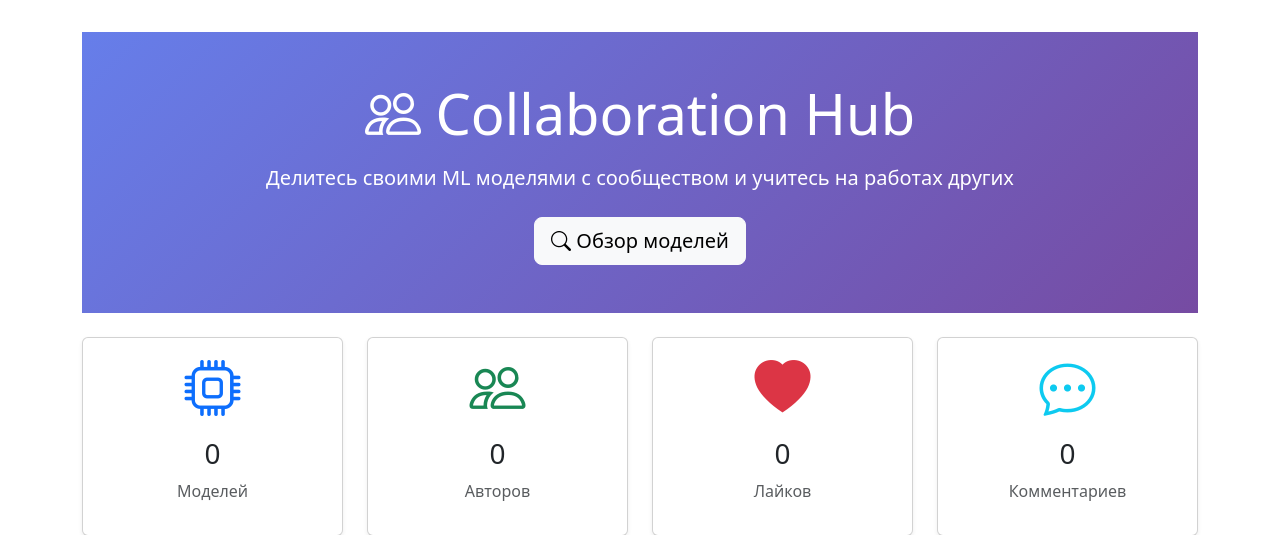
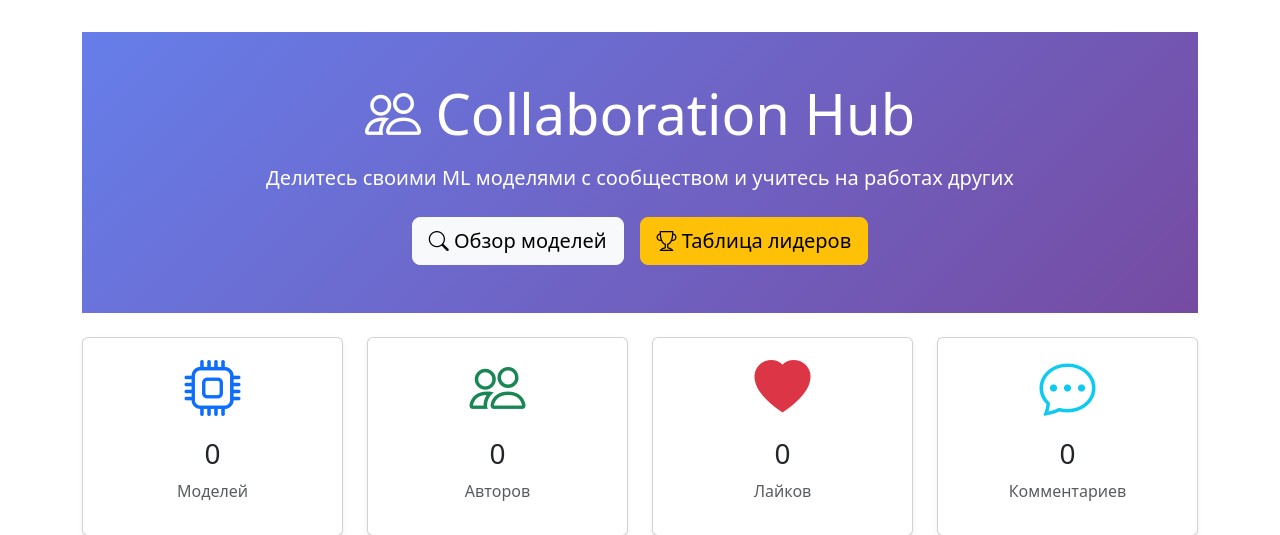
Before and after one commit to bekrahoon/ML-Playground, a Django app: page /collaboration/ in a window 1280 px wide. Shown: the part 62-597 px from the top of the page. Run offline with Django 4.2, Linux system fonts and the light colour scheme; data that the repository does not hold is empty; parts of the project's set-up code (start-up, migrations or seed data) failed here and were passed over.

Commit message:
Add button to leaderboard page in home.html

```diff
--- a/collaboration/templates/collaboration/home.html
+++ b/collaboration/templates/collaboration/home.html
@@ -16,6 +16,10 @@
             <a href="{% url 'collaboration:model_list' %}" class="btn btn-light btn-lg">
                 <i class="bi bi-search"></i> Обзор моделей
             </a>
+            <a href="{% url 'collaboration:leaderboard' %}" class="btn btn-warning btn-lg">
+                <i class="bi bi-trophy"></i> Таблица лидеров
+            </a>
+
             {% if user.is_authenticated %}
                 <a href="{% url 'datasets:model_list' %}" class="btn btn-outline-light btn-lg">
                     <i class="bi bi-upload"></i> Опубликовать модель
```
